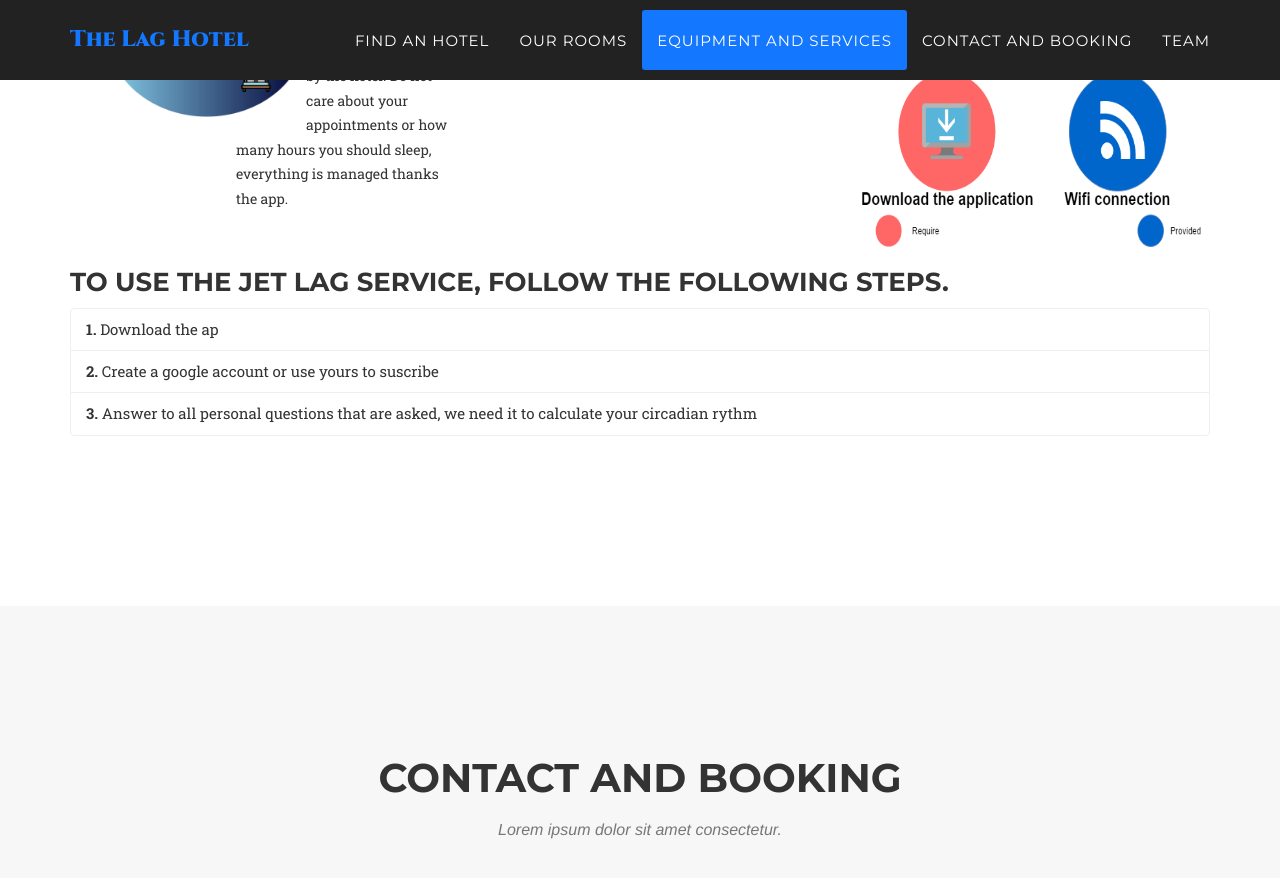
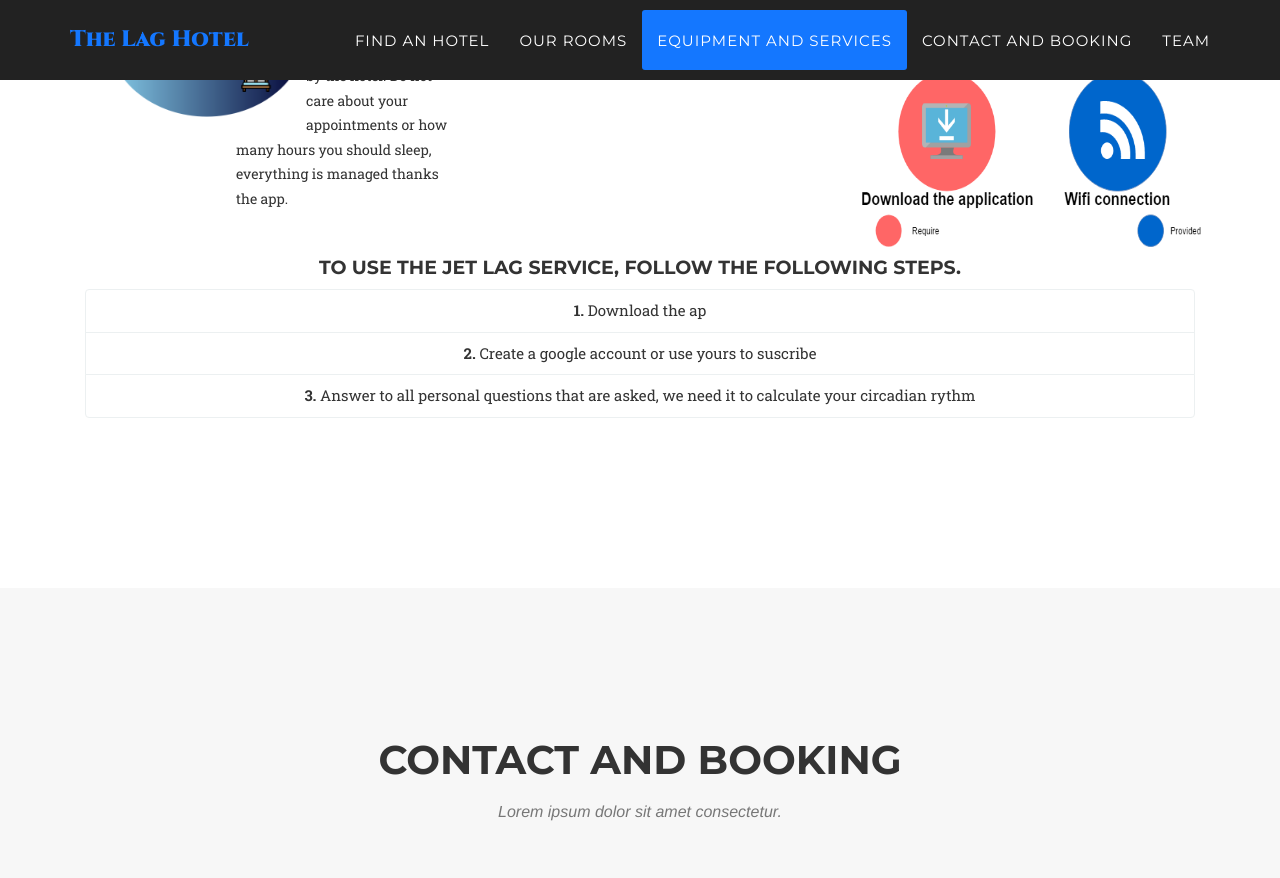
Before and after one commit to VincentGautier/Hotel-web-site, a Jekyll site: the page built from index.html, in a window 1280 px wide and 900 px high, scrolled down 2831 px. Shown: the top 878 px of the window. Built offline with Jekyll 4.4.1, drawn with Linux system fonts in a browser that asks for light colours; some web fonts are replaced.

Commit message:
Update equipment_services.html

```diff
--- a/_includes/equipment_services.html
+++ b/_includes/equipment_services.html
@@ -29,7 +29,8 @@
                     <img src="img/service.png" width="350" height="350" alt=""/>
                 </div>
             </div>
-            <h3>To use the Jet lag service, follow the <strong>following steps</strong>.</h3>
+            <div class="col-lg-12 text-center">
+            <h4>To use the Jet lag service, follow the <strong>following steps</strong>.</h4>
             <ul class="list-group">
                           <li class="list-group-item"><strong> 1. </strong> Download the ap
                 </li>
@@ -39,5 +40,6 @@
                     calculate your circadian rythm
                 </li>
               </ul>
+            </div>
         </div>
     </section>
```
